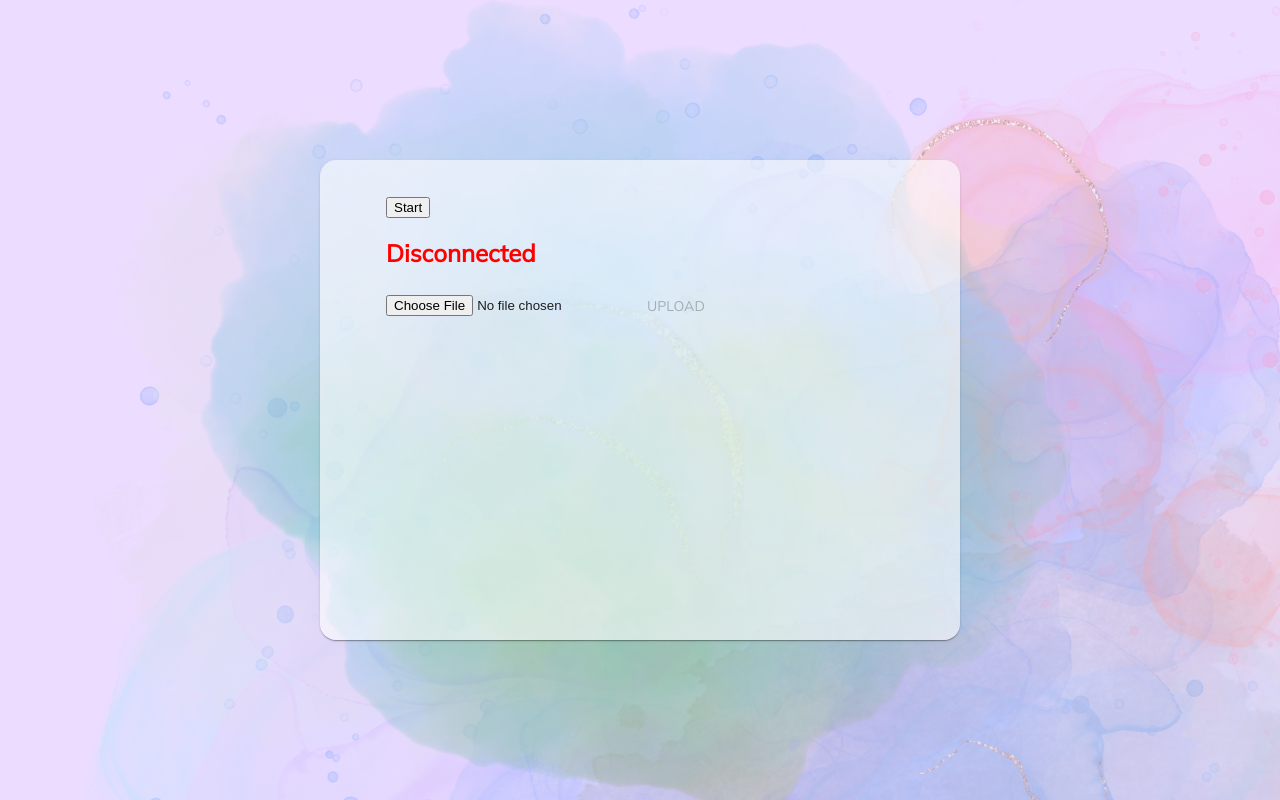
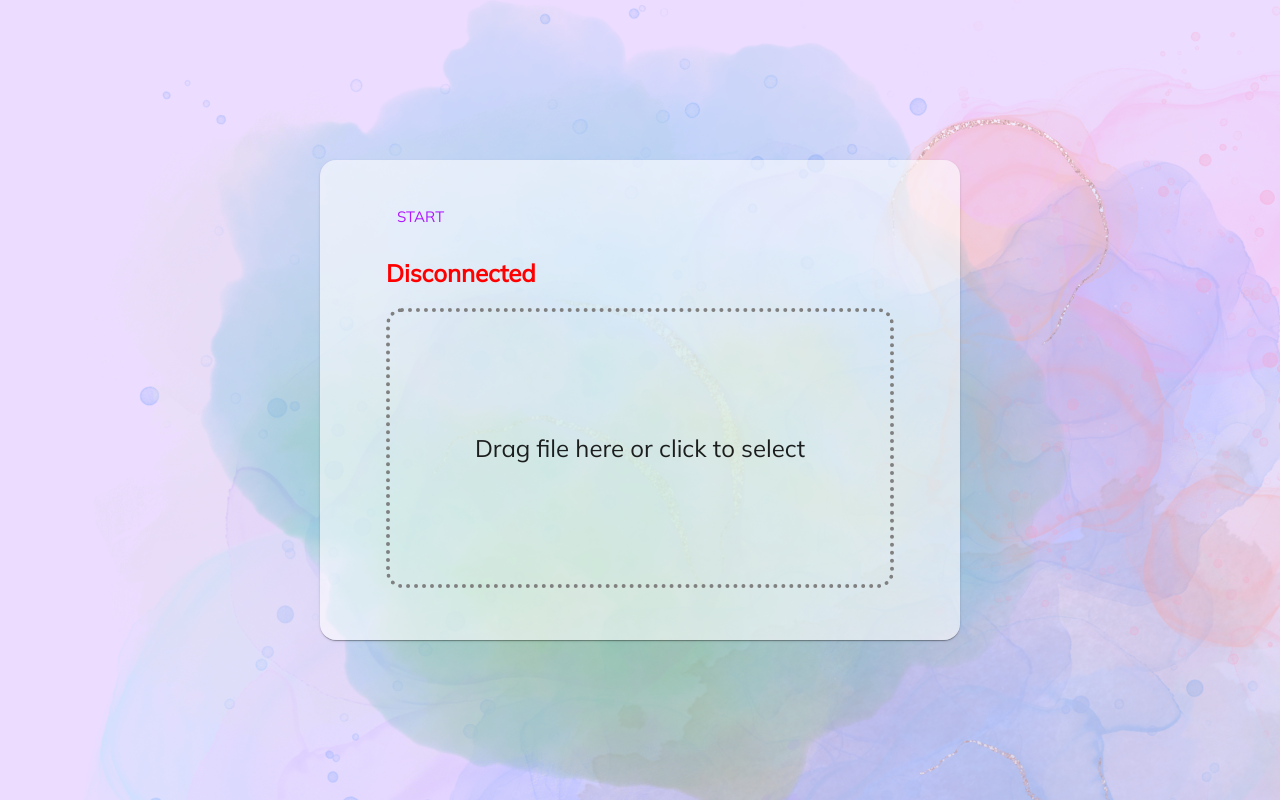
Before and after one commit to minghao912/Octopus-ui, a Next.js app: page /send-file in a window 1280 px wide. Built offline with nearby package versions, Linux system fonts and the light colour scheme.

Commit message:
feat: drag/drop for files, css styling changes

```diff
--- a/package.json
+++ b/package.json
@@ -24,6 +24,7 @@
     "next": "13.0.4",
     "react": "18.2.0",
     "react-dom": "18.2.0",
+    "react-dropzone": "^14.2.3",
     "simple-peer": "^9.11.1",
     "typescript": "4.9.3"
   },
--- a/pages/_app.tsx
+++ b/pages/_app.tsx
@@ -12,6 +12,11 @@ export default function App({ Component, pageProps }: AppProps) {
   const theme = createTheme({
     typography: {
       fontFamily: "Mulish, -apple-system, BlinkMacSystemFont, Segoe UI, Roboto, Oxygen, Ubuntu, Cantarell, Fira Sans, Droid Sans, Helvetica Neue, sans-serif"
+    },
+    palette: {
+      primary: {
+        main: "#ae17ff"
+      }
     }
   })
 
--- a/pages/send-file.tsx
+++ b/pages/send-file.tsx
@@ -1,6 +1,11 @@
 import React, { useState, useEffect } from "react";
+import Dropzone from "react-dropzone";
 
 import Button from "@mui/material/Button";
+import Typography from "@mui/material/Typography";
+
+import { FontAwesomeIcon } from '@fortawesome/react-fontawesome';
+import { faPaperPlane } from '@fortawesome/free-solid-svg-icons';
 
 import { base64Encode } from "../utils/encoder";
 import { URL } from "../utils/urls";
@@ -34,9 +39,8 @@ export default function Send(props: any) {
         // eslint-disable-next-line react-hooks/exhaustive-deps
     }, [remoteCode]);
 
-    function _fileChangeHandler(e: React.ChangeEvent<HTMLInputElement>) {
-        let file = (e.target as HTMLInputElement & EventTarget).files![0];
-        setSelectedFile(file);
+    function _fileChangeHandler(files: File[]) {
+        setSelectedFile(files[0]);
         setFileSelected(true);
     }
 
@@ -74,6 +78,7 @@ export default function Send(props: any) {
 
         newWS.onerror = (event) => {
             console.error(event);
+            setWSConnected(false);
         }
 
         setWS(newWS);
@@ -141,30 +146,99 @@ export default function Send(props: any) {
             return <span style={{color: "red", fontWeight: "bold"}}>ERROR</span>;
     }
 
+    function _dropzoneText(): JSX.Element {
+        function _getHumanReadableSize(bytes: number): string {
+            function _toThreeDigits(num: number): number {
+                return Math.round((num + Number.EPSILON) * 10) / 10;
+            }
+
+            let kb, mb, gb;
+            if ((kb = bytes / 1000) < 1)
+                return `${_toThreeDigits(bytes)} B`;
+            else if ((mb = kb / 1000) < 1)
+                return `${_toThreeDigits(kb)} KB`;
+            else if ((gb = mb / 1000) < 1)
+                return `${_toThreeDigits(mb)} MB`;
+            else return `${_toThreeDigits(gb)} GB`;
+        }
+
+        if (!selectedFile) {
+            return (
+                <Typography
+                    sx={{ fontSize: 24, textTransform: 'none' }}
+                    color="text.primary"
+                    align="center"
+                >
+                    Drag file here or click to select
+                </Typography>
+            );
+        } else {
+            return (
+                <Typography
+                    sx={{ fontSize: 24, textTransform: 'none' }}
+                    color="text.primary"
+                    align="center"
+                >
+                    {selectedFile.name}
+                    <br />
+                    {_getHumanReadableSize(selectedFile.size)}
+                </Typography>
+            );
+        }
+    }
+
     return (
         <CenteredCard>
-            <div className={styles.main}>
-                <button onClick={start}>Start</button>
+            <div className={[styles.main, styles.maxWH].join(' ')}>
+                {
+                    !WSConnected &&
+                    <Button
+                        onClick={start}
+                        size={"large"}
+                    >
+                        Start
+                    </Button>
+                }
                 <h2>{_connectionStatus()}</h2>
-                <input
-                    type="file"
-                    onChange={_fileChangeHandler}
-                    id="file-upload"
-                />
-                <label htmlFor="file-upload">
-                    <Button onClick={_uploadHandler} disabled={!remoteConnected || !fileSelected}>
-                        Upload
-                    </Button>
-                </label>
+                <Dropzone
+                    onDrop={_fileChangeHandler}
+                    maxFiles={1}
+                >
+                    {
+                        ({getRootProps, getInputProps}) => (
+                            <section className={styles.droparea}>
+                                <div className={styles.maxWH} {...getRootProps()}>
+                                    <input {...getInputProps()} />
+                                    <Button
+                                        className={[styles.maxWH, styles.roundButton].join(' ')}
+                                    >
+                                        {_dropzoneText()}
+                                    </Button>
+                                </div>
+                            </section>
+                        )
+                    }
+                </Dropzone>
                 {
-                    selectedFile &&
-                    <div>
-                        <p>Filename: {selectedFile.name}</p>
-                        <p>Filetype: {selectedFile.type}</p>
-                        <p>Size in bytes: {selectedFile.size}</p>
+                    WSConnected &&
+                    <div
+                        style={{
+                            display: "flex",
+                            justifyContent: "center",
+                            padding: "1.5em"
+                        }}
+                    >
+                        <Button
+                            onClick={_uploadHandler}
+                            size={"large"}
+                            disabled={!remoteConnected || !fileSelected}
+                        >
+                            <FontAwesomeIcon icon={faPaperPlane} />
+                            <div style={{ padding: '3px' }} />
+                            Send
+                        </Button>
                     </div>
                 }
-                <br />
             </div>
         </CenteredCard>
     );
--- a/styles/globals.css
+++ b/styles/globals.css
@@ -15,3 +15,23 @@ a {
 * {
   box-sizing: border-box;
 }
+
+/* custom scrollbar */
+::-webkit-scrollbar {
+  width: 20px;
+}
+
+::-webkit-scrollbar-track {
+  background-color: transparent;
+}
+
+::-webkit-scrollbar-thumb {
+  background-color: rgba(160, 146, 155, 0.867);
+  border-radius: 20px;
+  border: 6px solid transparent;
+  background-clip: content-box;
+}
+
+::-webkit-scrollbar-thumb:hover {
+  background-color: rgba(119, 104, 114, 0.867);
+}
--- a/styles/temp.module.css
+++ b/styles/temp.module.css
@@ -6,3 +6,15 @@
     height: 100%;
     width: 100%;
 }
+
+.droparea {
+    width: 100%;
+    height: 70%;
+    border: 4px dotted grey;
+    border-radius: 16px;
+}
+
+.roundButton {
+    border-radius: 16px;
+    padding: 1em;
+}
```
Also changed, not shown: 1 other file (tests, documents, lock files or other folders).
